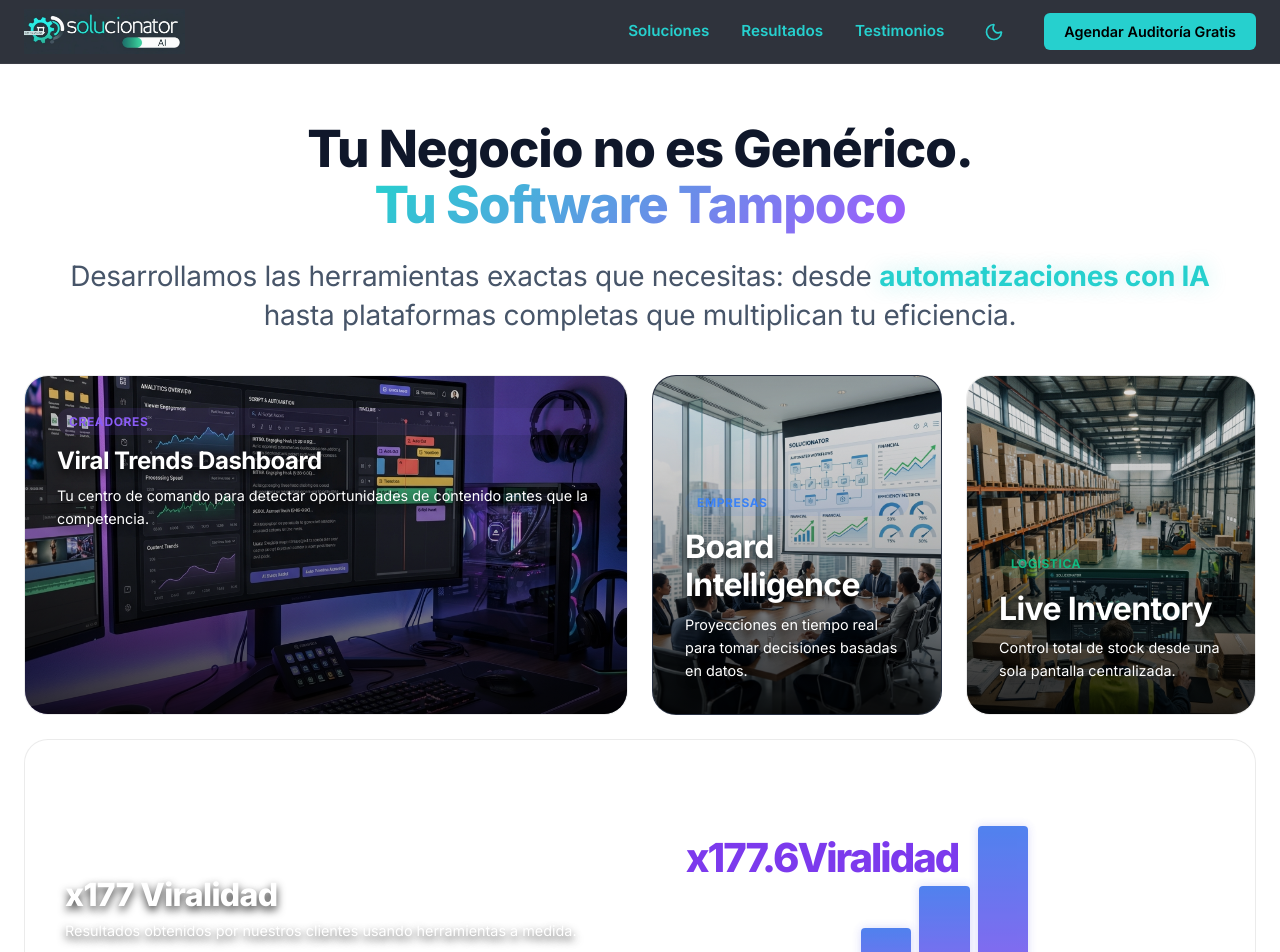
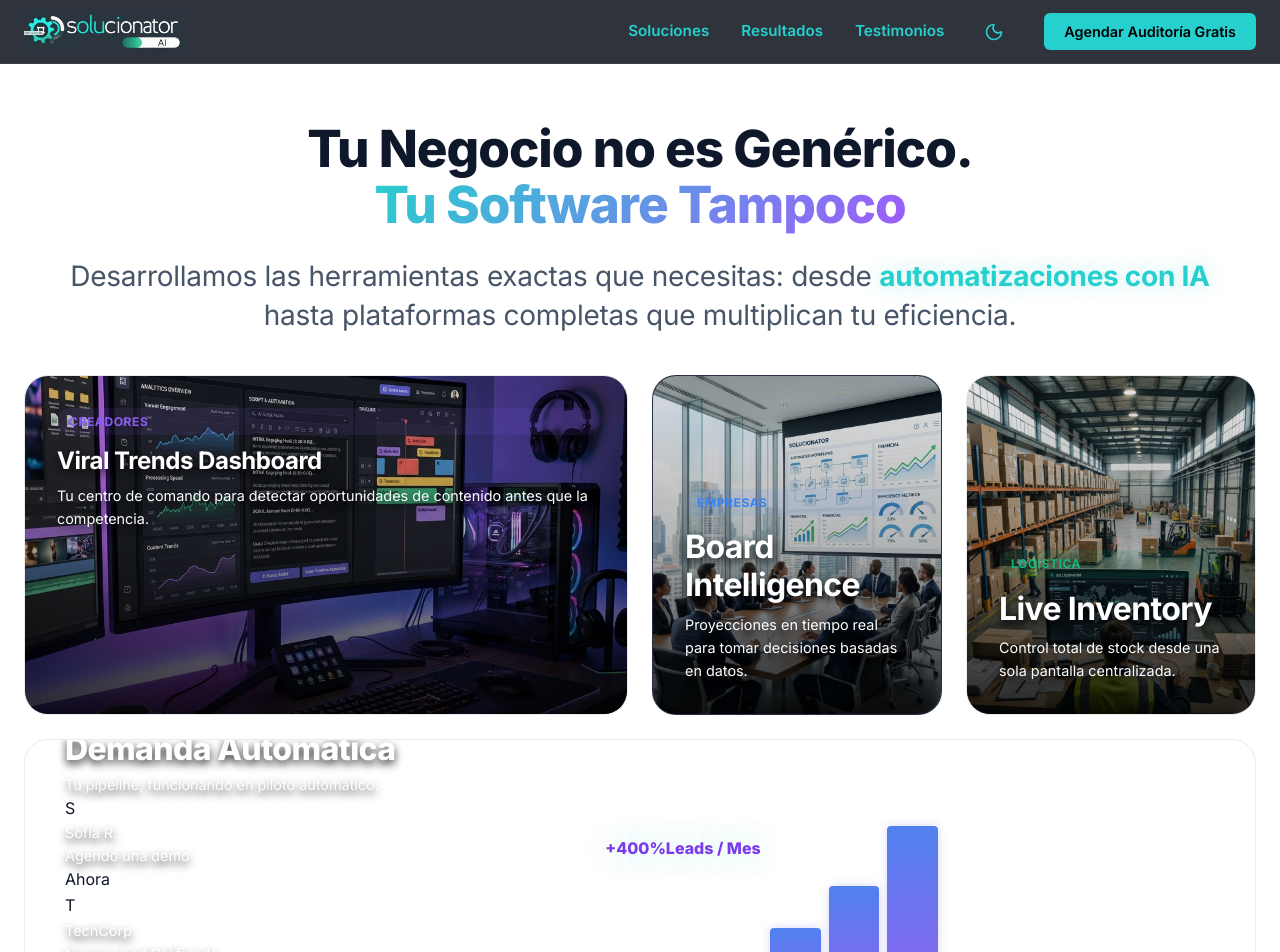
Before and after one commit to fosicsi/solucionator, a React (Vite) app: page / in a window 1280 px wide. Shown: the top 952 px of the page. Built offline with nearby package versions, Linux system fonts and the light colour scheme.

Commit message:
Replace viral network with Lead Notifications visual

```diff
--- a/src/App.tsx
+++ b/src/App.tsx
@@ -183,10 +183,48 @@ const AnimatedGraph = () => {
           className="graph-bar"
         ></motion.div>
       ))}
-      <div className="graph-label flex flex-col">
-        <span>x177.6</span>
-        <span className="text-sm font-normal opacity-70">Viralidad</span>
+      <div className="graph-label flex flex-col items-start gap-1">
+        <span className="text-4xl md:text-5xl font-extrabold tracking-tight">+400%</span>
+        <span className="text-sm font-semibold uppercase tracking-wider opacity-80 pl-1">Leads / Mes</span>
       </div>
+    </div>
+  )
+}
+
+const LeadNotifications = () => {
+  const notifications = [
+    { name: "Sofia R.", action: "Agendó una demo", time: "Ahora", color: "bg-green-500" },
+    { name: "TechCorp", action: "Nuevo Lead Calificado", time: "Hace 2m", color: "bg-blue-500" },
+    { name: "Juan M.", action: "Checkout Completado", time: "Hace 15m", color: "bg-purple-500" },
+  ];
+
+  return (
+    <div className="flex flex-col gap-3 w-full max-w-[320px]">
+      <div className="mb-2">
+        <h3 className="text-3xl font-extrabold text-transparent bg-clip-text bg-gradient-to-r from-white to-slate-400 mb-1">
+          Demanda Automática
+        </h3>
+        <p className="text-sm text-slate-400 font-medium">Tu pipeline, funcionando en piloto automático.</p>
+      </div>
+
+      {notifications.map((n, i) => (
+        <motion.div
+          key={i}
+          initial={{ opacity: 0, x: -20 }}
+          whileInView={{ opacity: 1, x: 0 }}
+          transition={{ delay: i * 0.2 }}
+          className="flex items-center gap-3 p-3 rounded-xl bg-slate-800/80 border border-slate-700/50 backdrop-blur-sm shadow-lg"
+        >
+          <div className={`w-8 h-8 rounded-full ${n.color} flex items-center justify-center text-[10px] font-bold text-white shadow-inner`}>
+            {n.name.charAt(0)}
+          </div>
+          <div className="flex-1 min-w-0">
+            <p className="text-xs font-bold text-white truncate">{n.name}</p>
+            <p className="text-[10px] text-slate-300 truncate">{n.action}</p>
+          </div>
+          <div className="text-[10px] text-slate-500 font-mono">{n.time}</div>
+        </motion.div>
+      ))}
     </div>
   )
 }
@@ -277,9 +315,8 @@ const Showcase = () => {
             transition={{ delay: 0.3 }}
           >
             <div className="analytics-layout">
-              <div className="analytics-info glass-panel z-10">
-                <h3>x177 Viralidad</h3>
-                <p>Resultados obtenidos por nuestros clientes usando herramientas a medida.</p>
+              <div className="analytics-info z-10" style={{ maxWidth: '45%' }}>
+                <LeadNotifications />
               </div>
               <div className="analytics-graph z-0 mix-blend-overlay opacity-50">
                 <AnimatedGraph />
--- a/src/index.css
+++ b/src/index.css
@@ -1146,12 +1146,12 @@ h3 {
 
 .graph-label {
   position: absolute;
-  top: 20px;
-  left: 20px;
-  font-size: 2.5rem;
+  top: 30px;
+  left: 30px;
   font-weight: 800;
   color: var(--accent-primary);
-  letter-spacing: -0.05em;
+  /* Removed -0.05em letter spacing causing the squash bug */
+  text-shadow: 0 0 30px rgba(38, 208, 206, 0.4);
 }
 
 /* Analytics Card Layout */
@@ -1164,7 +1164,49 @@ h3 {
   padding: 40px;
 }
 
+/* Theme-aware Text Styles for Viral Card */
+.viral-title {
+  font-size: 2.5rem;
+  line-height: 1.1;
+  margin-bottom: 16px;
+  font-weight: 800;
+  /* Default (Light Mode) */
+  background: var(--text-primary);
+  background-clip: text;
+  -webkit-background-clip: text;
+  -webkit-text-fill-color: transparent;
+}
+
+[data-theme='dark'] .viral-title {
+  /* Dark Mode Gradient */
+  background: linear-gradient(135deg, #fff 0%, #cbd5e1 100%);
+  background-clip: text;
+  -webkit-background-clip: text;
+  -webkit-text-fill-color: transparent;
+}
+
+.viral-desc {
+  font-size: 1.1rem;
+  line-height: 1.5;
+  /* Default (Light Mode) */
+  color: var(--text-secondary);
+}
+
+.viral-desc span {
+  font-weight: bold;
+  color: var(--accent-primary);
+}
+
+[data-theme='dark'] .viral-desc {
+  color: #e2e8f0;
+}
+
+[data-theme='dark'] .viral-desc span {
+  color: #fff;
+}
+
 .analytics-info h3 {
+  /* Keeping legacy support if needed, but overriding above */
   font-size: 2rem;
   margin-bottom: 4px;
   font-weight: 800;
```
